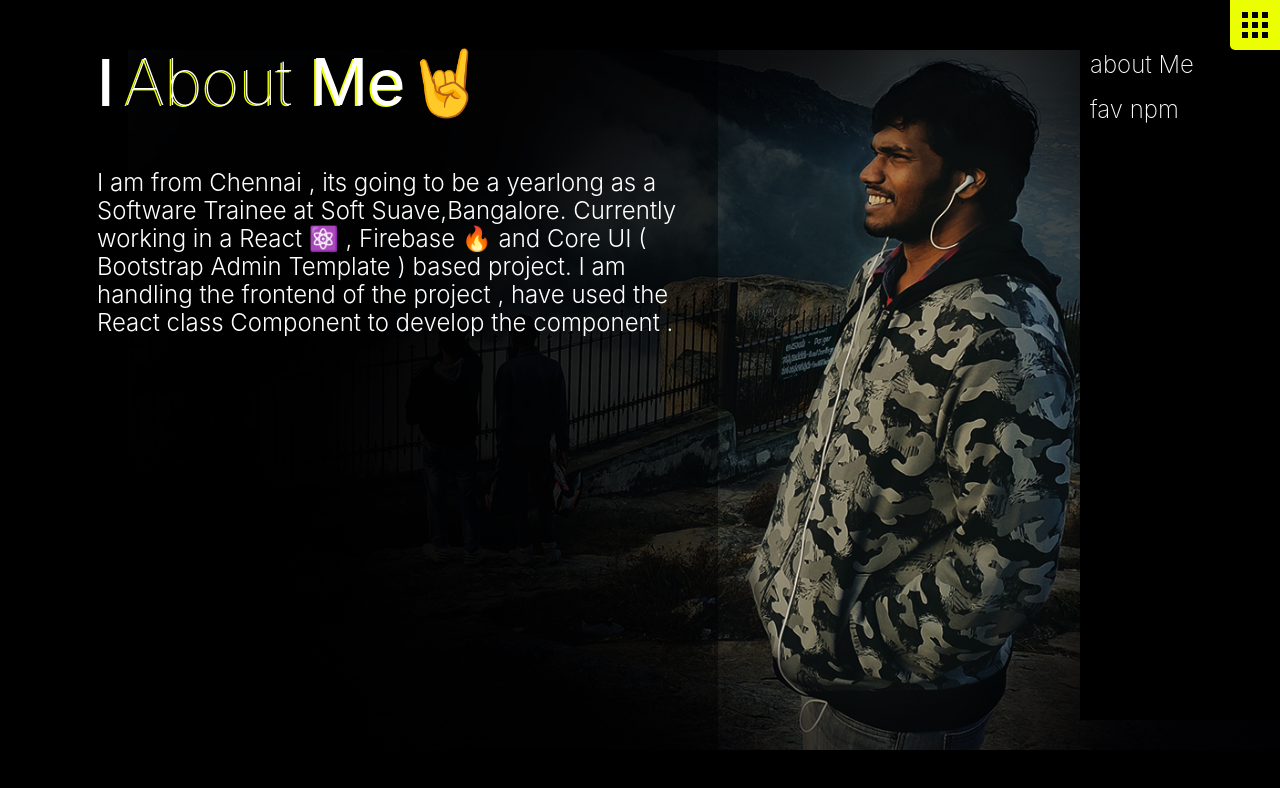
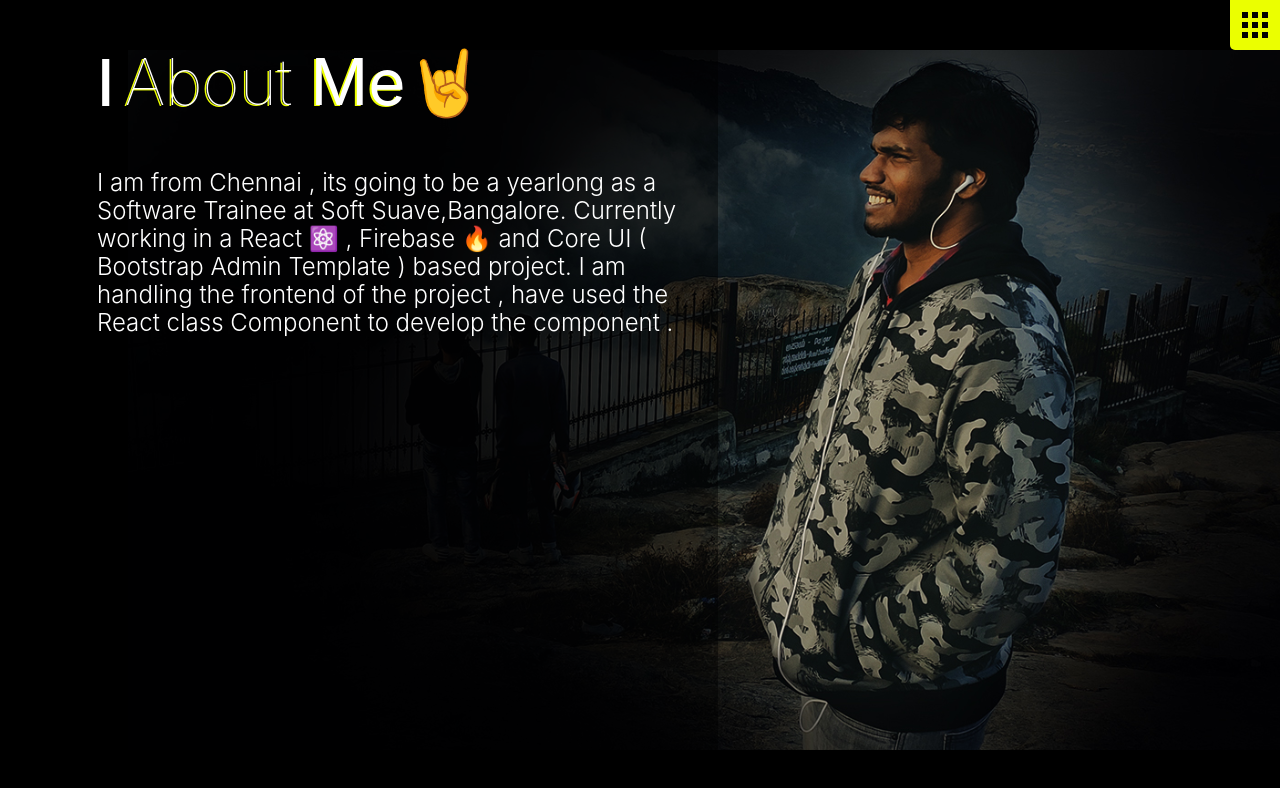
Before and after one commit to suvel/protfolio, a React (Create React App) app in the folder my-portfolio/: page /#/ in a window 1280 px wide. Shown: the top 788 px of the page. Built offline with nearby package versions, Linux system fonts and the light colour scheme.

Commit message:
MenuBar slection handel

```diff
--- a/my-portfolio/package.json
+++ b/my-portfolio/package.json
@@ -7,11 +7,13 @@
     "@testing-library/jest-dom": "^4.2.4",
     "@testing-library/react": "^9.5.0",
     "@testing-library/user-event": "^7.2.1",
+    "@types/classnames": "^2.2.10",
     "@types/jest": "^24.9.1",
     "@types/node": "^12.12.39",
     "@types/react": "^16.9.35",
     "@types/react-dom": "^16.9.8",
     "@types/react-router-dom": "^5.1.5",
+    "classnames": "^2.2.6",
     "react": "^16.13.1",
     "react-dom": "^16.13.1",
     "react-router-dom": "^5.2.0",
--- a/my-portfolio/src/components/MenuBar/menubar.css
+++ b/my-portfolio/src/components/MenuBar/menubar.css
@@ -12,8 +12,6 @@
   background-position: center;
 }
 
-.menubar:hover {
-  width: 55px;
-  height: 55px;
+.menubar-select {
   background-image: url("../../assets/images/maubar-icon-b4.svg");
 }
--- a/my-portfolio/src/components/MenuBar/menubar.tsx
+++ b/my-portfolio/src/components/MenuBar/menubar.tsx
@@ -1,8 +1,20 @@
 import React, { FunctionComponent } from "react";
+import classnames from "classnames";
 import "./menubar.css";
 
-const MenuBar:FunctionComponent = () => {
-  return <div className="menubar"></div>;
+type Props = {
+  onClick: () => void;
+  selected: boolean;
+};
+
+const MenuBar: FunctionComponent<Props> = (props) => {
+  const { selected } = props;
+  const menuBarStyle = classnames({
+    "menubar-select": selected,
+    "menubar": true,
+  });
+  const { onClick } = props;
+  return <div onClick={onClick} className={menuBarStyle}></div>;
 };
 
 export default MenuBar;
--- a/my-portfolio/src/components/NavBar/navbar.css
+++ b/my-portfolio/src/components/NavBar/navbar.css
@@ -32,3 +32,9 @@
 .nav-bar a:hover {
   text-decoration: line-through;
 }
+
+.nav-bar-close {
+  height: 0px;
+  overflow: auto;
+  padding: 0px;
+}
--- a/my-portfolio/src/components/NavBar/navbar.tsx
+++ b/my-portfolio/src/components/NavBar/navbar.tsx
@@ -1,11 +1,23 @@
-import React, { FunctionComponent } from "react";
+import React, { FunctionComponent, useState } from "react";
 import { MenuBar } from "../";
+import classnames from "classnames";
 import "./navbar.css";
 const NavBar: FunctionComponent = () => {
+  const [navSelected, setNavSelected] = useState(false);
+
+  const navBarStyle = classnames({
+    "nav-bar": navSelected,
+    "nav-bar-close": !navSelected,
+  });
+
+  const handelToggleNav = () => {
+    setNavSelected((value) => !value);
+  };
+
   return (
     <React.Fragment>
-      <MenuBar />
-      <div className="nav-bar">
+      <MenuBar selected={navSelected} onClick={handelToggleNav} />
+      <div className={navBarStyle}>
         <ul>
           <li>
             <a href={"/"}>about Me</a>
```
Also changed, not shown: 1 other file (tests, documents, lock files or other folders).
